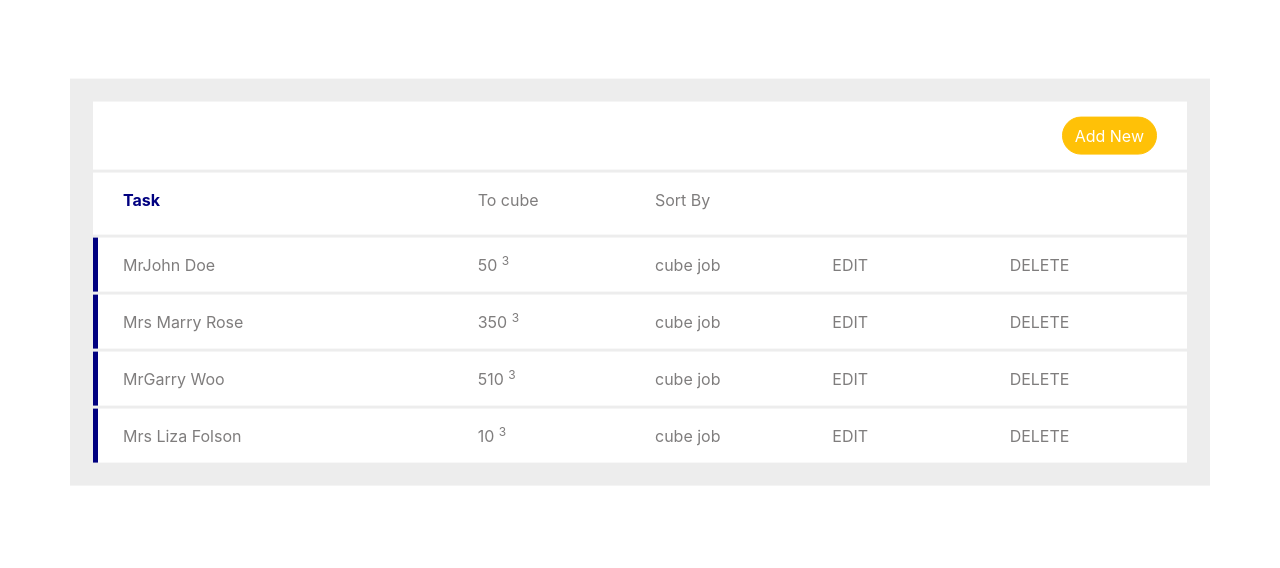
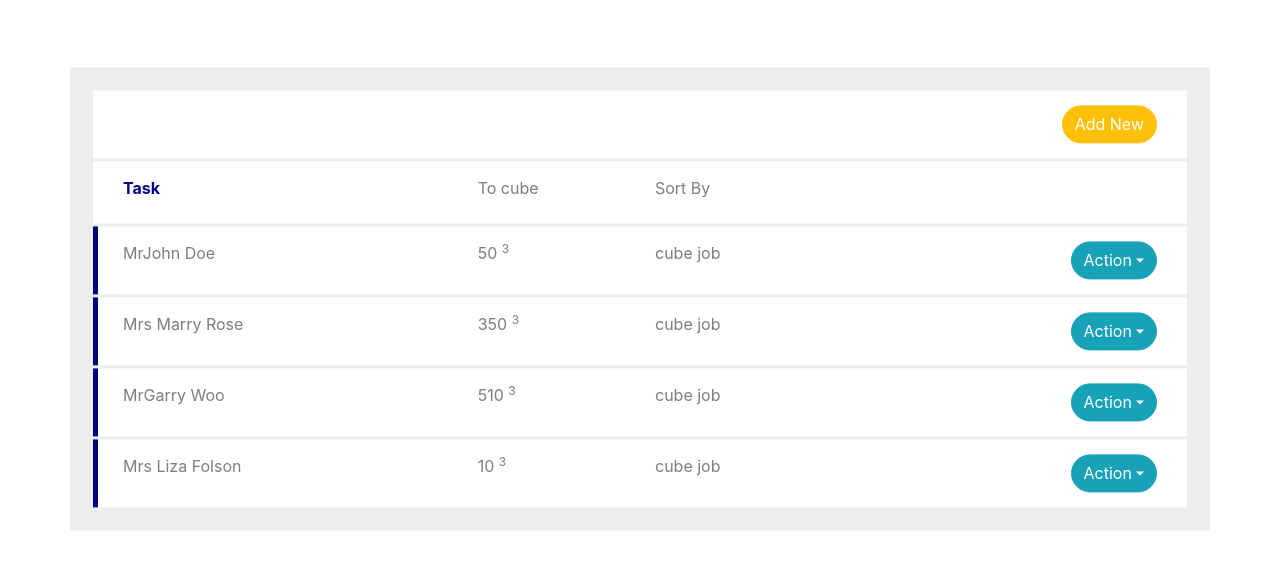
Before and after one commit to filkovskyi/task-manager, a React (Create React App) app: page / in a window 1280 px wide. Shown: the top 568 px of the page. Built offline with nearby package versions, Linux system fonts and the light colour scheme.

Commit message:
feature/redux -  add blank dropdown

```diff
--- a/src/components/Task.js
+++ b/src/components/Task.js
@@ -1,6 +1,6 @@
 import React from 'react';
-
-const Task = ({task, editHandler, deleteHandler}) => {
+import { Dropdown } from 'react-bootstrap';
+const Task = ({task}) => {
   const {
     id,
     clientName,
@@ -13,9 +13,18 @@
     <div className="task row">
       <div className="task-item col-md-4"> {gender === 'male' ? 'Mr':'Mrs '}{clientName} </div>
       <div className="task-item col-md-2"> {clientValue} <sup>3</sup></div>
-      <div className="task-item col-md-2"> {type} </div>
-      <div className="task-item col-md-2" onClick={() => editHandler(id)}> EDIT </div>
-      <div className="task-item col-md-2" onClick={() => deleteHandler(id)}> DELETE </div>
+      <div className="task-item col-md-3"> {type} </div>
+      <div className="task-item col-md-3 text-right">
+        <Dropdown>
+          <Dropdown.Toggle variant="info" id="dropdown-basic">
+            Action
+          </Dropdown.Toggle>
+          <Dropdown.Menu>
+            <Dropdown.Item href="#">EDIT</Dropdown.Item>
+            <Dropdown.Item href="#">DELETE</Dropdown.Item>
+          </Dropdown.Menu>
+        </Dropdown>
+      </div>
     </div>
   );
 };
--- a/src/components/TaskList.js
+++ b/src/components/TaskList.js
@@ -1,5 +1,6 @@
 import React, {Component} from 'react';
 import {connect} from 'react-redux'
+import {bindActionCreators} from 'redux'
 import {Modal, Button} from 'react-bootstrap';
 import Task from './Task';
 import {MyEnhancedForm} from './TaskForm';
@@ -74,5 +75,6 @@
   }
 }
 
+const mapDispatchToProps = dispatch => (bindActionCreators({TaskList}, dispatch));
 
-export default connect(null, null)(TaskList);
+export default connect(null, mapDispatchToProps)(TaskList)
```
